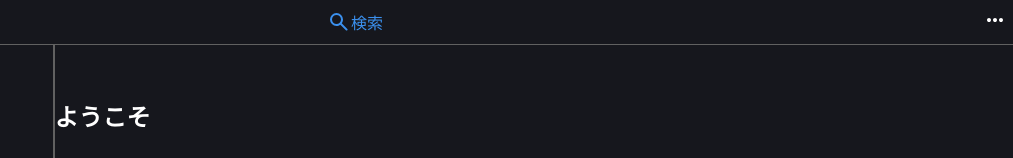
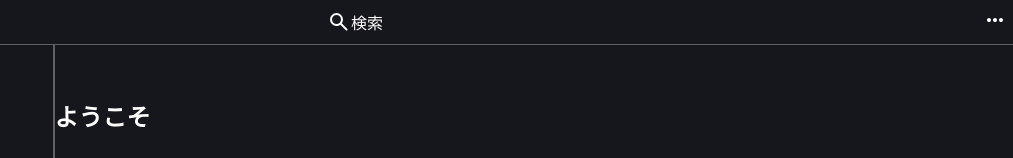
Before and after one commit to wing-0902/js_dictionary_sv, a SvelteKit app: page / in a window 1280 px wide. Shown: the top 158 px of the page, without its empty margins (267-1280 px from the left). Built offline with nearby package versions, Linux system fonts and the light colour scheme; a web font is replaced by a local one.

Commit message:
[skip ci]なんでや？

```diff
--- a/src/lib/layouts/Header.svelte
+++ b/src/lib/layouts/Header.svelte
@@ -7,6 +7,8 @@
       page.url.pathname.startsWith('/content/') ||
       page.url.pathname === '/404'
   );
+
+  const { headerContent } = $props();
 </script>
 
 <div class="root">
@@ -15,8 +17,9 @@
     <a href="/">
       <div
         class="linkInside"
-        class:色付き={isOnSearch}
+        class:色付き={headerContent === "search"}
       >
+      {headerContent}
         <svg
           xmlns="http://www.w3.org/2000/svg"
           height="24px"
--- a/src/routes/+layout.svelte
+++ b/src/routes/+layout.svelte
@@ -24,6 +24,8 @@
 
   const showContent = $derived(() => data.showContent);
   const fullScreen = $derived(() => data.fullScreen);
+  const topbarTitle = $derived(() => data.topbarTitle || data.title);
+  const header = $derived(() => data.header);
 </script>
 
 <svelte:head>
@@ -36,7 +38,7 @@
 
 <div class="body">
   <header>
-    <SvHeader />
+    <SvHeader headerContent={header()} />
   </header>
   <div class="contentSlot">
     <section
@@ -51,7 +53,9 @@
       class:hideContent={!showContent()}
       class:showFull={fullScreen()}
     >
-      <div class="topbar"></div>
+      <div class="topbar">
+
+      </div>
       <div class="余白"></div>
       <div class="slot">
         {@render children()}
--- a/src/routes/+layout.ts
+++ b/src/routes/+layout.ts
@@ -12,6 +12,8 @@ export function load() {
     title: defaultTitle,
     description: defaultDescription,
     showContent: true,
-    fullScreen: false
+    fullScreen: false,
+    topbarTitle: '',
+    header: '',
   };
 }
--- /dev/null
+++ b/src/routes/+page.ts
@@ -0,0 +1,7 @@
+export function load() {
+    return {
+    topbarTitle: 'Welcome!',
+    showContent: false,
+    header: 'search'
+    }
+}
```
